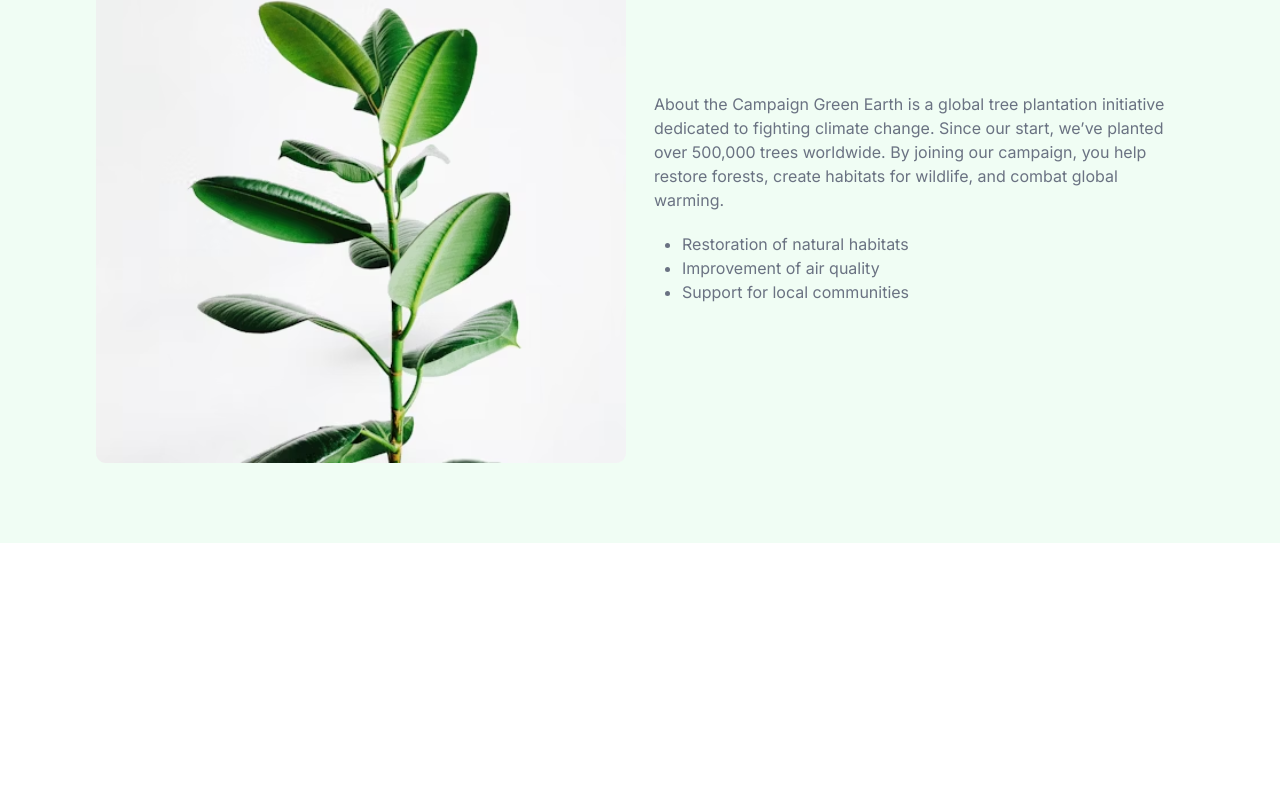
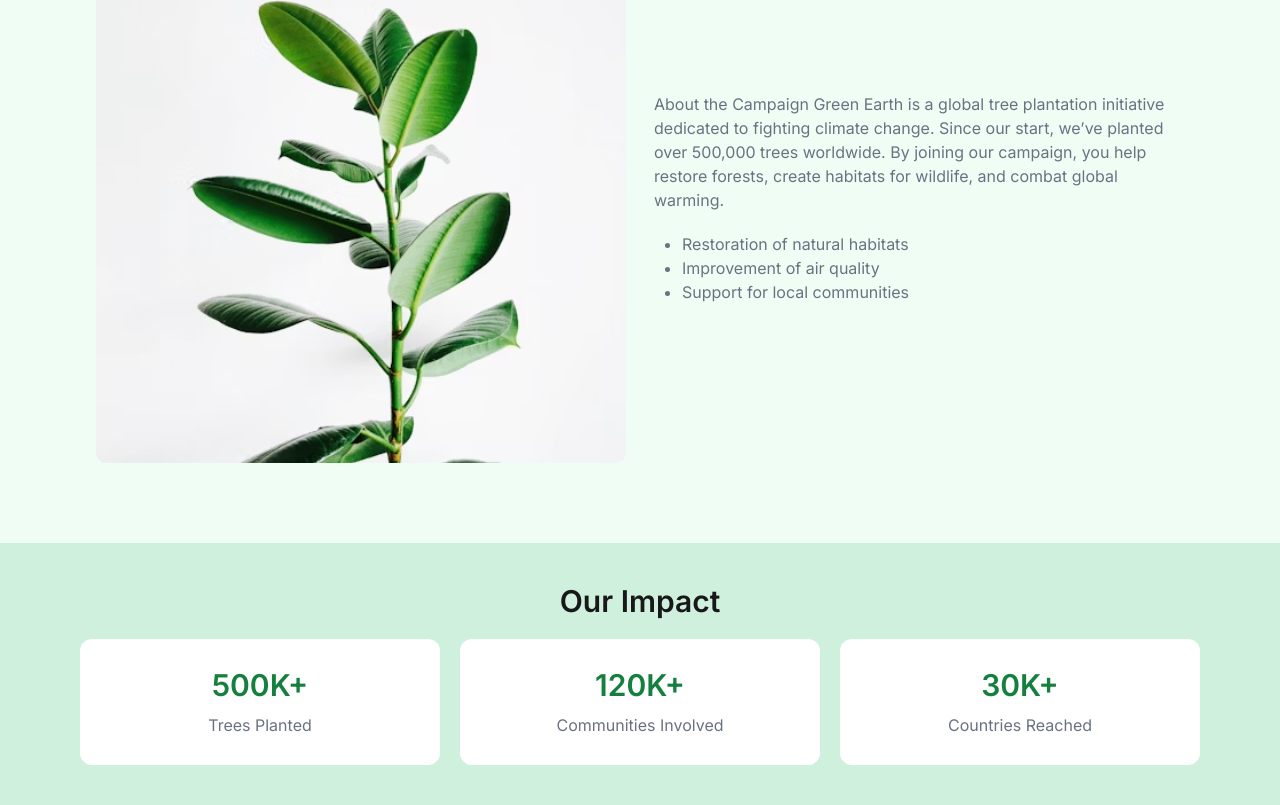
Before and after one commit to farid-riyad/B12A06-sixth-assignment, a plain HTML site: page index.html in a window 1280 px wide. Shown: the part 524-1329 px from the top of the page. Before the commit the page ends 1067 px from the top, so only its background shows below. Drawn offline with nearby package versions, Linux system fonts and the light colour scheme.

Commit message:
added impact section

```diff
--- a/index.html
+++ b/index.html
@@ -85,6 +85,25 @@
             </div>
          </section>
 
+         <!-- Impact section -->
+        <section class="bg-[#CFF0DC] py-10">
+            <h2 class="text-3xl font-semibold text-center mb-5">Our Impact</h2>
+            <div class="flex flex-col justify-between md:flex-row max-w-[1600px] w-full mx-auto px-4 md:px-10 lg:px-20 gap-5">
+                <div class=" bg-white rounded-xl text-center py-7 w-full">
+                    <h1 class="text-[#15803D] text-3xl font-semibold">500K+</h1>
+                    <p class="text-gray-500 mt-2.5 ">Trees Planted</p>
+                </div>
+                <div class=" bg-white rounded-xl text-center py-7 w-full">
+                    <h1 class="text-[#15803D] text-3xl font-semibold">120K+</h1>
+                    <p class="text-gray-500 mt-2.5">Communities Involved</p>
+                </div>
+                <div class=" bg-white rounded-xl text-center py-7 w-full">
+                    <h1 class="text-[#15803D] text-3xl font-semibold">30K+</h1>
+                    <p class="text-gray-500 mt-2.5">Countries Reached</p>
+                </div>
+            </div>
+        </section>
+
     </main>
 </body>
 </html>
```
